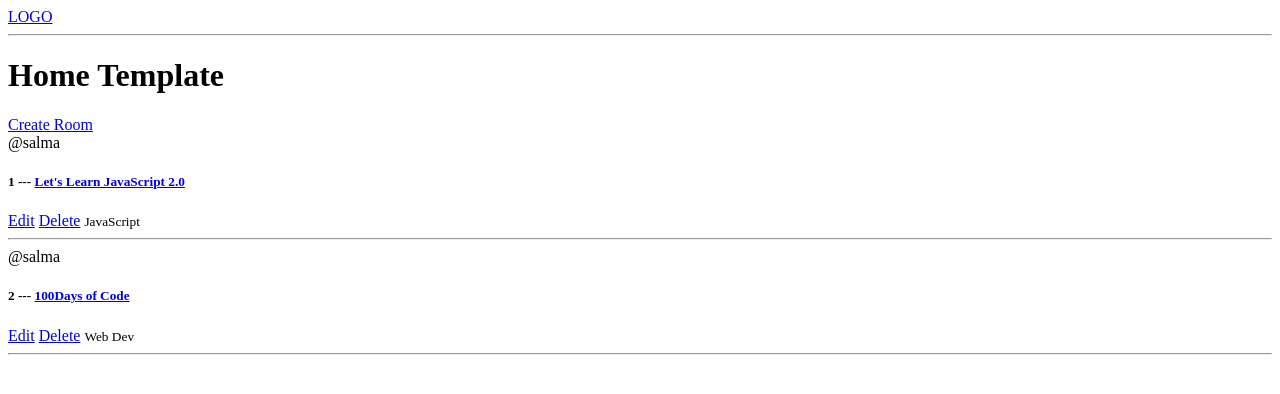
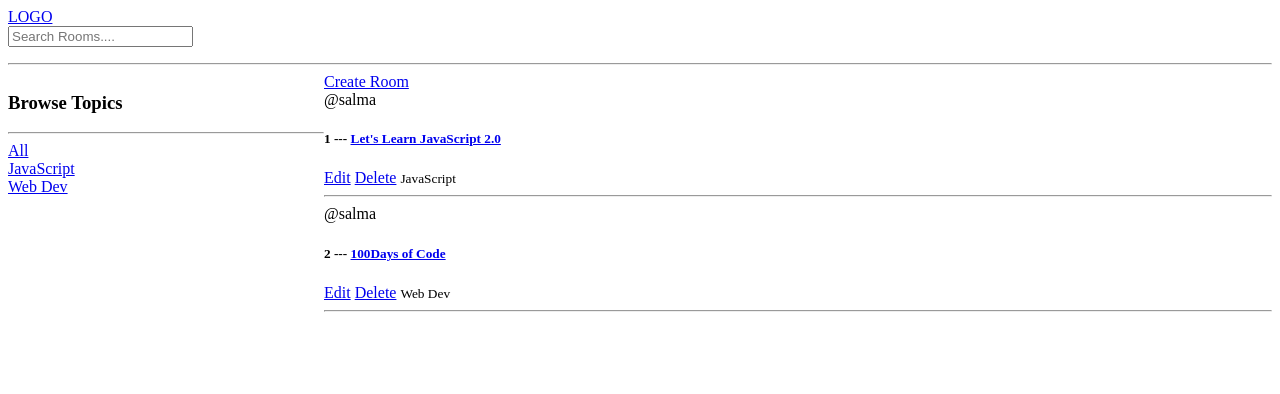
Before and after one commit to salma-achour/Django, a Django app: page / in a window 1280 px wide. Shown: the top 394 px of the page. Run offline with Django 4.2, Linux system fonts and the light colour scheme; data comes from the database, SQL or seed files in the repository.

Commit message:
implement search

```diff
--- a/base/templates/base/home.html
+++ b/base/templates/base/home.html
@@ -1,8 +1,32 @@
 {% extends 'main.html' %}
 
 {% block content %}
-<h1>Home Template</h1>
+<style>
+    .home-container{
+        display: grid;
+        grid-template-columns: 1fr 3fr;
+    }
+</style>
 
+
+<div class="home-container">
+
+    <div>
+        <h3>Browse Topics</h3>
+        <hr>
+        <div>
+            <a href="{% url 'home' %}">All</a>
+
+        </div>
+        {% for topic in topics %}
+        <div>
+            <a href="{% url 'home' %}?q={{topic.name}}">{{topic.name}}</a>
+
+        </div>
+        {% endfor %}
+    </div>
+
+    <div>
         <div>
             <a href="{% url 'create-room' %}">Create Room</a>
             <div>
@@ -20,4 +44,9 @@
 
             </div>
         </div>
+    </div>
+
+</div>
+
+
 {% endblock content %}
--- a/base/views.py
+++ b/base/views.py
@@ -1,7 +1,6 @@
-from multiprocessing import context
 from django.shortcuts import redirect, render
-from django.urls import is_valid_path
-from .models import Room
+from django.db.models import Q
+from .models import Room, Topic
 from .forms import RoomForm
 
 #rooms = [
@@ -12,8 +11,14 @@ from .forms import RoomForm
 
 # Create your views here.
 def home(request):
-    rooms = Room.objects.all()
-    context = {'rooms': rooms}
+    q = request.GET.get('q') if request.GET.get('q') != None else ''
+    rooms = Room.objects.filter(
+        Q(topic__name__icontains=q) |
+        Q(name__icontains=q) |
+        Q(description__icontains=q)
+          )
+    topics = Topic.objects.all()
+    context = {'rooms': rooms, 'topics': topics}
     return render(request, "base/home.html", context)
 
 def room(request,pk):
--- a/templates/navbar.html
+++ b/templates/navbar.html
@@ -1,4 +1,8 @@
 <a href="/">
     LOGO
 </a>
+
+<form action="{% url 'home' %}" method="GET">
+    <input type="text" name="q" placeholder="Search Rooms....">
+</form>
 <hr>
```
Lines whose indentation alone changed are shown as unchanged.
